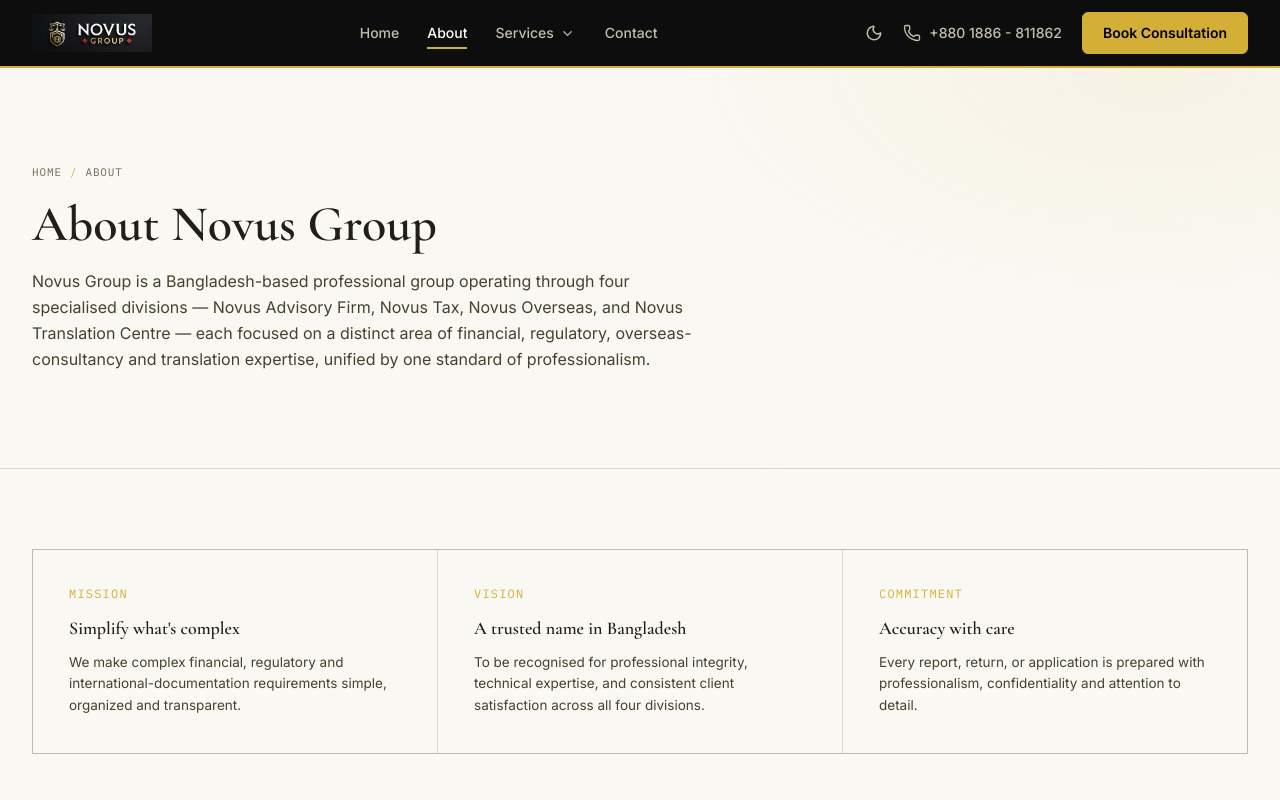
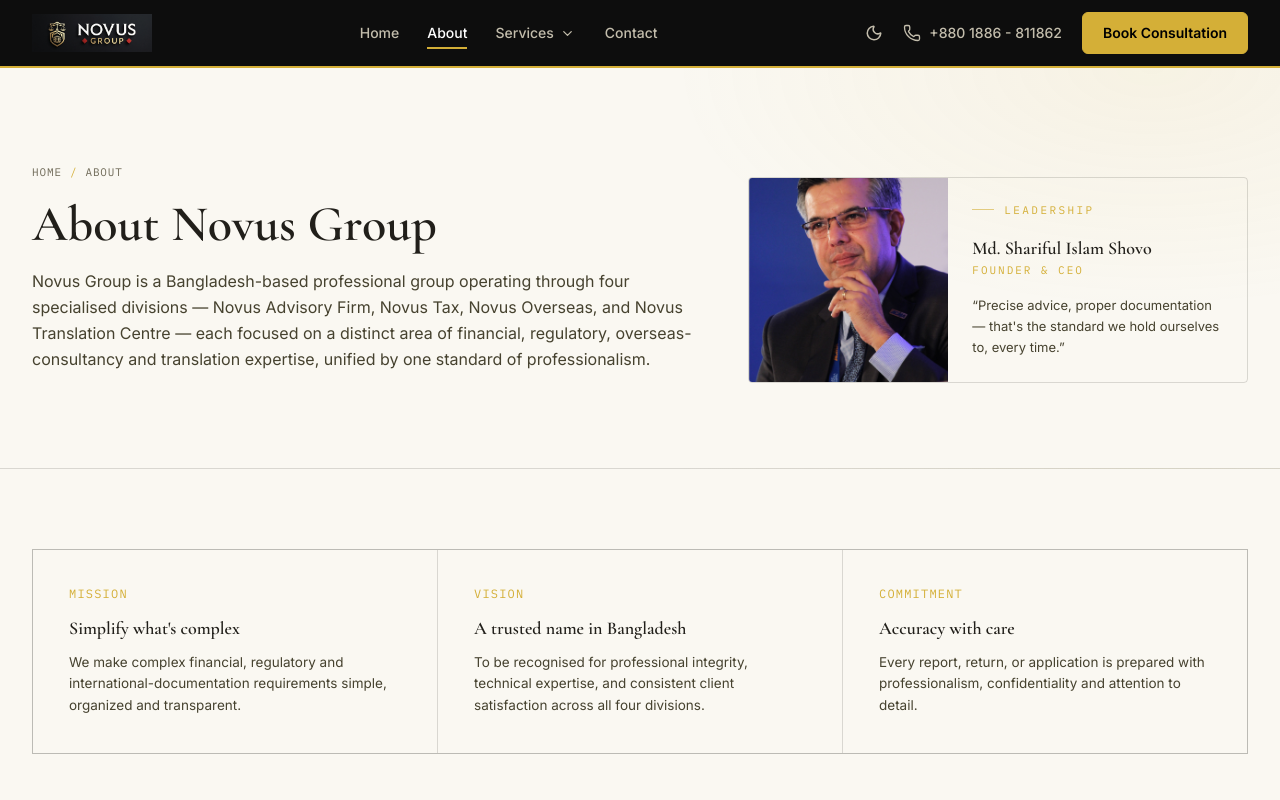
Before and after one commit to mahid76/novus, a React (Vite) app: page /about in a window 1280 px wide. Shown: the top 800 px of the page. Built offline with nearby package versions, Linux system fonts and the light colour scheme.

Commit message:
About Part Update & CEO Part Added

```diff
--- a/src/pages/About.jsx
+++ b/src/pages/About.jsx
@@ -4,6 +4,8 @@
 import overseasLogo from "../assets/logos/novus-overseas-logo.jpeg";
 import taxLogo from "../assets/logos/novus-tax-logo.jpeg";
 import translationLogo from "../assets/logos/novus-translation-logo.svg";
+// Replace with the real CEO photo path
+import ceoPhoto from "../assets/ceo.jpg";
 import Container from "../components/Layout/Container";
 import { useReveal } from "../hooks/useReveal";
 
@@ -94,8 +96,7 @@
 			<Container>
 				<div
 					ref={ref}
-					className={`grid grid-cols-1 items-center gap-10 transition-all duration-700 ease-out lg:grid-cols-[0.85fr_1.15fr] lg:gap-14 ${
-						visible ? "translate-y-0 opacity-100" : "translate-y-5 opacity-0"
+					className={`grid grid-cols-1 items-center gap-10 transition-all duration-700 ease-out lg:grid-cols-[0.85fr_1.15fr] lg:gap-14 ${visible ? "translate-y-0 opacity-100" : "translate-y-5 opacity-0"
 						}`}
 				>
 					{/* Left: identity */}
@@ -149,6 +150,53 @@
 	);
 };
 
+/* CEO block for the page-head right column — built from this page's own
+   pattern: an Eyebrow label + border-hairline box (same as the pillars
+   and Focus/Serves cards). Photo sits beside the text at a medium size,
+   revealed with a left-to-right wipe, plus a gentle hover zoom. */
+const CeoCard = () => {
+	const [ref, visible] = useReveal();
+
+	return (
+		<div
+			ref={ref}
+			className={`group flex items-stretch overflow-hidden rounded-sm border border-hairline transition-all duration-700 ease-out ${visible ? "translate-y-3 opacity-100" : "translate-y-4 opacity-0"
+				}`}
+		>
+			<div className="relative w-2/5 shrink-0 overflow-hidden bg-surface">
+				<img
+					src={ceoPhoto}
+					alt="Founder & CEO, Novus Group"
+					className="absolute inset-0 h-full w-full object-cover transition-transform duration-[1400ms] ease-[cubic-bezier(0.16,1,0.3,1)] group-hover:scale-110"
+					style={{
+						clipPath: visible ? "inset(0 0 0 0)" : "inset(0 100% 0 0)",
+						transition: "clip-path 900ms cubic-bezier(0.16,1,0.3,1)",
+					}}
+				/>
+			</div>
+
+			<div className="flex-1 p-5 sm:p-6">
+				<Eyebrow>Leadership</Eyebrow>
+
+				<div className="mt-4">
+					<div className="font-secondary text-lg font-semibold text-ink">
+						Md. Shariful Islam Shovo
+					</div>
+					<div className="font-tertiary text-[11px] uppercase tracking-[0.18em] text-primary">
+						Founder &amp; CEO
+					</div>
+				</div>
+
+				<p className="mt-4 text-[13px] leading-relaxed text-ink-dim">
+					“Precise advice, proper documentation — that&apos;s the standard we
+					hold ourselves to, every time.”
+				</p>
+			</div>
+		</div>
+	);
+};
+
+
 const About = () => {
 	const [headRef, headVisible] = useReveal();
 	const [pillarsRef, pillarsVisible] = useReveal();
@@ -156,6 +204,7 @@
 
 	return (
 		<div className="bg-bg">
+
 			{/* ============ PAGE HEAD ============ */}
 			<div
 				className="relative overflow-hidden border-b border-hairline py-16 lg:py-24"
@@ -165,10 +214,11 @@
 				}}
 			>
 				<Container>
+					<div className="grid grid-cols-1 items-center gap-12 lg:grid-cols-[1.15fr_0.85fr] lg:gap-10">
+						{/* Left: heading + intro */}
 						<div
 							ref={headRef}
-						className={`transition-all duration-700 ease-out ${
-							headVisible
+							className={`transition-all duration-700 ease-out ${headVisible
 									? "translate-y-0 opacity-100"
 									: "translate-y-5 opacity-0"
 								}`}
@@ -194,6 +244,10 @@
 								professionalism.
 							</p>
 						</div>
+
+						{/* Right: CEO card, fills the previously empty space */}
+						<CeoCard />
+					</div>
 				</Container>
 			</div>
 
@@ -207,8 +261,7 @@
 						{pillars.map((p, i) => (
 							<div
 								key={p.tag}
-								className={`bg-bg p-8 transition-all duration-700 ease-out sm:p-9 ${
-									pillarsVisible
+								className={`bg-bg p-8 transition-all duration-700 ease-out sm:p-9 ${pillarsVisible
 										? "translate-y-0 opacity-100"
 										: "translate-y-4 opacity-0"
 									}`}
@@ -241,8 +294,7 @@
 				<Container>
 					<div
 						ref={closingRef}
-						className={`flex flex-col items-start justify-between gap-6 rounded-sm border border-primary/25 bg-surface p-10 motion-safe:transition-all motion-safe:duration-700 motion-safe:ease-out sm:flex-row sm:items-center ${
-							closingVisible
+						className={`flex flex-col items-start justify-between gap-6 rounded-sm border border-primary/25 bg-surface p-10 motion-safe:transition-all motion-safe:duration-700 motion-safe:ease-out sm:flex-row sm:items-center ${closingVisible
 								? "opacity-100 translate-y-0"
 								: "opacity-0 translate-y-5"
 							}`}
```
Also changed, not shown: src/assets/ceo.jpg (added). Lines whose indentation alone changed are shown as unchanged.
